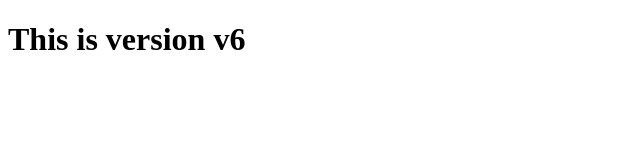
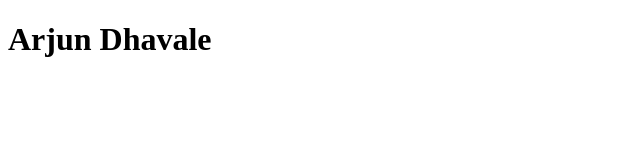
Before and after one commit to arjundhavale5-byte/myrepo, a plain HTML site: page index.html in a window 1280 px wide. Shown: the whole page, without its empty margins (0-640 px from the left). Drawn offline with Linux system fonts and the light colour scheme.

Commit message:
Arjun Dhavale

```diff
--- a/index.html
+++ b/index.html
@@ -6,6 +6,6 @@
     <title>Document</title>
 </head>
 <body>
-    <h1>This is version v6</h1>
+    <h1>Arjun Dhavale</h1>
 </body>
 </html>
```
